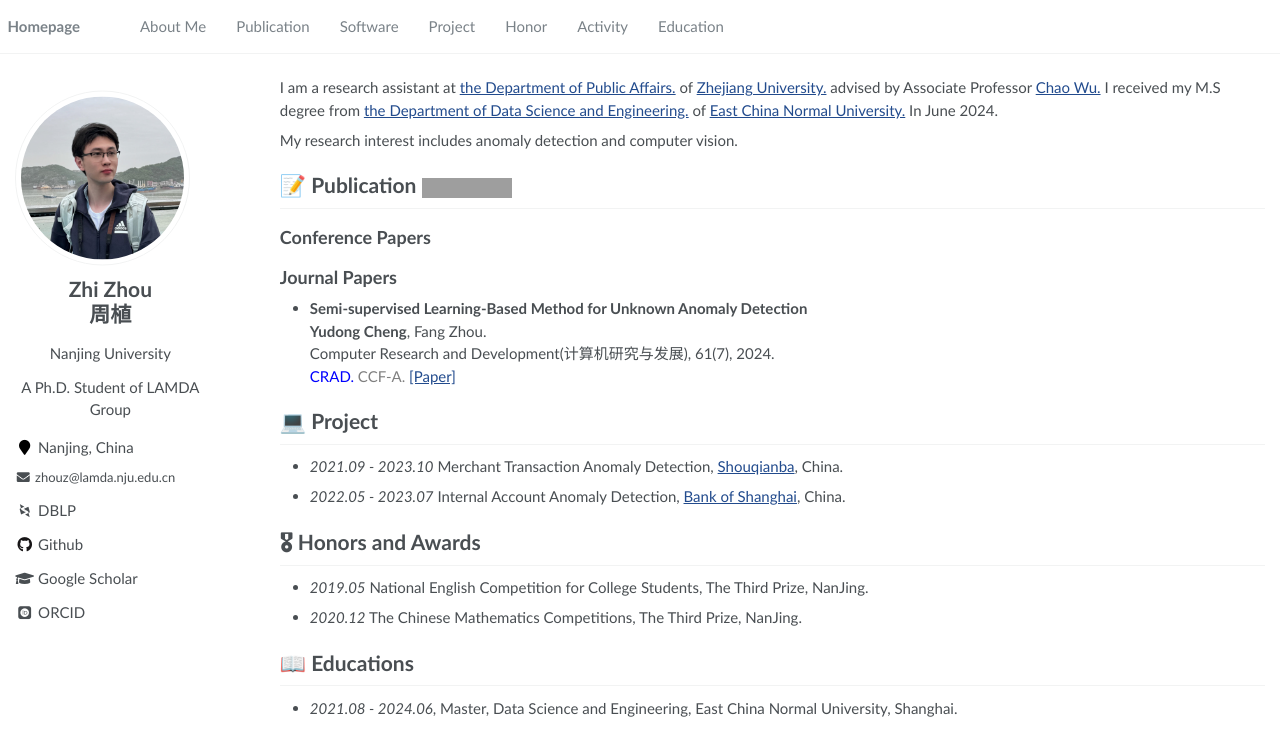
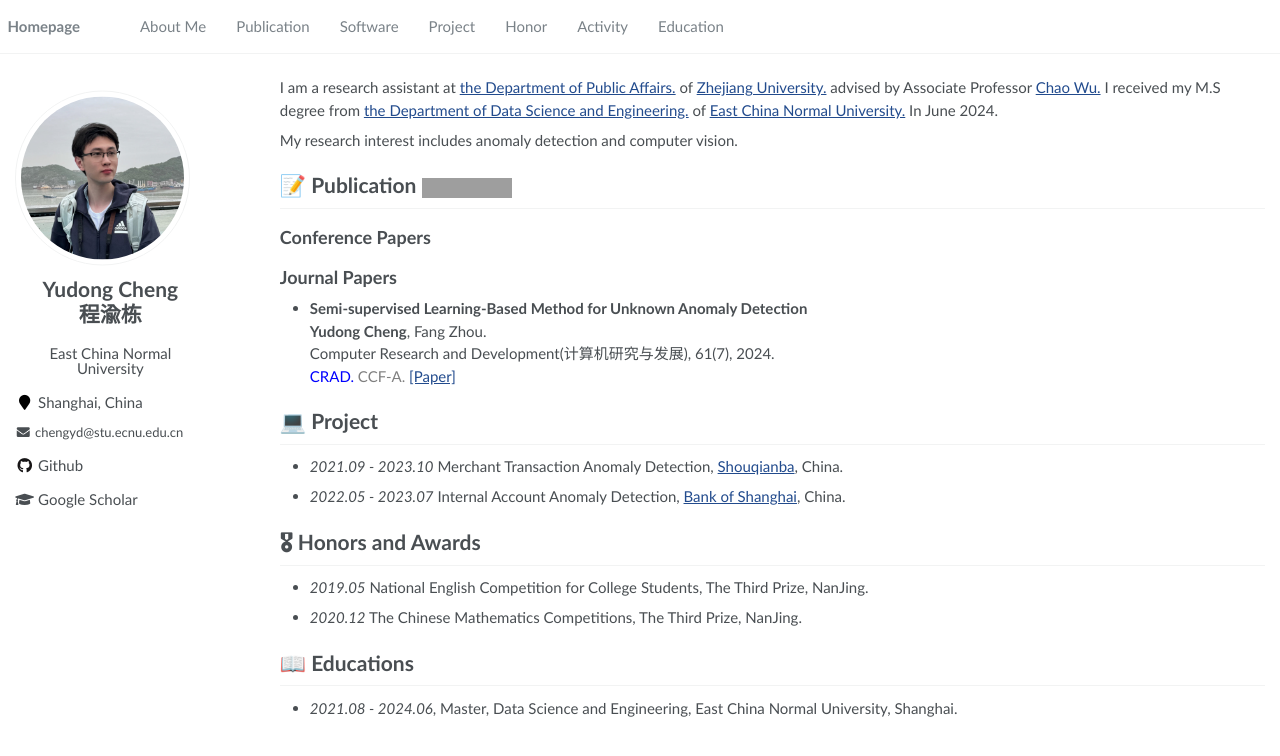
Before and after one commit to cyd24/cyd24.github.io, a Jekyll site: the page built from _pages/about.md, in a window 1280 px wide. Shown: the top 756 px of the page. Built offline with Jekyll 4.4.1, drawn with Linux system fonts in a browser that asks for light colours; some web fonts are replaced; grey boxes are pictures that could not be loaded.

Commit message:
Update _config.yml

```diff
--- a/_config.yml
+++ b/_config.yml
@@ -6,9 +6,9 @@
 # `jekyll serve`. If you change this file, please restart the server process.
 
 # Site Settings
-title                    : "Zhi Zhou (周植)"
-description              : "<center>A Ph.D. Student of LAMDA Group</center>"
-repository               : "WNJXYK/WNJXYK.github.io"
+title                    : "Yudong Cheng (程渝栋)"
+description              : "<center></center>"
+repository               : "cyd24/cyd24.github.io"
 google_scholar_stats_use_cdn : true
 
 # google analytics
@@ -21,15 +21,15 @@ baidu_site_verification  :  # get baidu_site_verification from https://ziyuan.ba
 
 # Site Author
 author:
-  name             : "<center>Zhi Zhou</center>\n<center>周植</center>"
+  name             : "<center>Yudong Cheng</center>\n<center>程渝栋</center>"
   avatar           : "images/android-chrome-512x512.png"
-  bio              : "<center>Nanjing University</center>"
-  location         : "Nanjing, China"
+  bio              : "<center>East China Normal University</center>"
+  location         : "Shanghai, China"
   employer         :
   pubmed           :
-  googlescholar    : "https://scholar.google.com/citations?user=VzvP5a8AAAAJ"
-  email            : "zhouz@lamda.nju.edu.cn"
-  researchgate     :  # e.g., "https://www.researchgate.net/profile/yourprofile"
+  googlescholar    : "https://scholar.google.com/citations?user=8IopmhYAAAAJ"
+  email            : "chengyd@stu.ecnu.edu.cn"
+  researchgate     :
   uri              :
   bitbucket        :
   codepen          :
@@ -37,18 +37,18 @@ author:
   flickr           :
   facebook         :
   foursquare       :
-  github           : "WNJXYK"
+  github           : "cyd24"
   google_plus      :
   keybase          :
   instagram        :
-  impactstory      : # e.g., "https://profiles.impactstory.org/u/xxxx-xxxx-xxxx-xxxx"
+  impactstory      :
   lastfm           :
-  linkedin         : # e.g., "linkedin username"
-  dblp             : "https://dblp.org/pid/04/2090-7.html"
-  orcid            : "https://orcid.org/0000-0001-7408-1200"
+  linkedin         :
+  dblp             :
+  orcid            :
   pinterest        :
   soundcloud       :
-  stackoverflow    : # http://stackoverflow.com/users/123456/username
+  stackoverflow    :
   steam            :
   tumblr           :
   twitter          :
```
